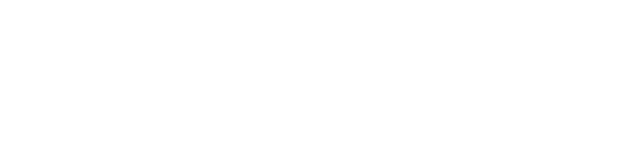
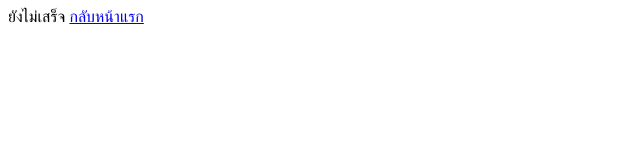
Before and after one commit to aekburut5740-commits/Acki, a plain HTML site: page page/community.html in a window 1280 px wide. Shown: the whole page, without its empty margins (0-640 px from the left). Drawn offline with Linux system fonts and the light colour scheme.

Commit message:
fix index

```diff
--- a/page/community.html
+++ b/page/community.html
@@ -6,6 +6,7 @@
     <title>Acki-community</title>
 </head>
 <body>
-
+    ยังไม่เสร็จ
+    <a href="../index.html">กลับหน้าแรก</a>
 </body>
 </html>
```
Also changed, not shown: index.html (renamed from firstpage.html, +1 -1 lines).
